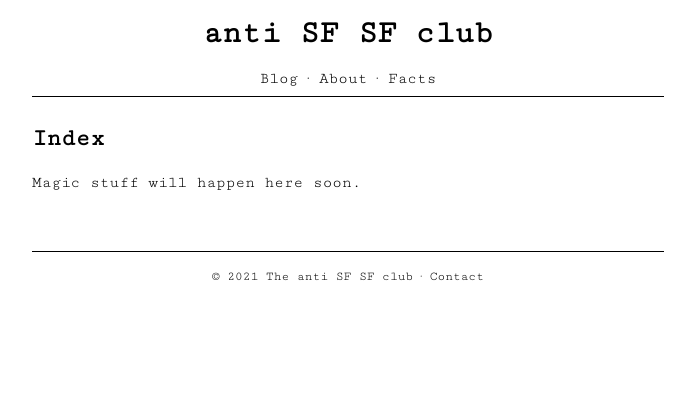
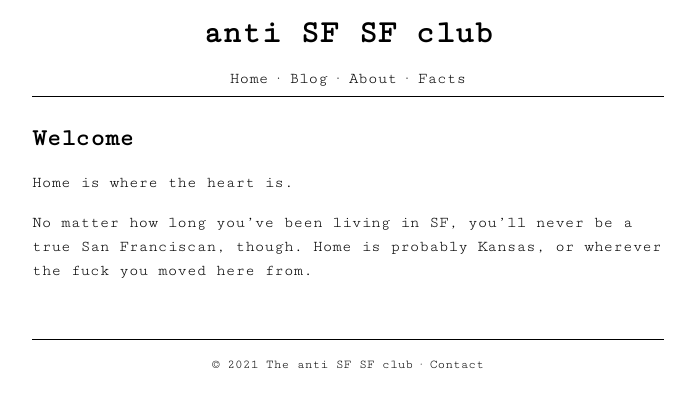
Before and after one commit to antisfsfclub/antisfsfclub.github.io, a Jekyll site: the page built from index.md, in a window 1280 px wide. Shown: the top 408 px of the page, without its empty margins (292-987 px from the left). Built offline with Jekyll 4.4.1, drawn with Linux system fonts in a browser that asks for light colours.

Commit message:
some more magic

```diff
--- a/_includes/nav.html
+++ b/_includes/nav.html
@@ -1,5 +1,6 @@
 <div id="nav">
-  <a href="{{site.url}}{{site.baseurl}}/">Blog</a> ·
+  <a href="{{site.url}}{{site.baseurl}}/">Home</a> ·
+  <a href="{{site.url}}{{site.baseurl}}/blog">Blog</a> ·
   <a href="{{site.url}}{{site.baseurl}}/about/">About</a> ·
   <a href="{{site.url}}{{site.baseurl}}/facts/">Facts</a>
 </div>
--- a/index.md
+++ b/index.md
@@ -1,6 +1,8 @@
 ---
 layout: default
-title: Index
+title: Welcome
 ---
 
-Magic stuff will happen here soon.
+Home is where the heart is.
+
+No matter how long you've been living in SF, you'll never be a true San Franciscan, though. Home is probably Kansas, or wherever the fuck you moved here from.
```
